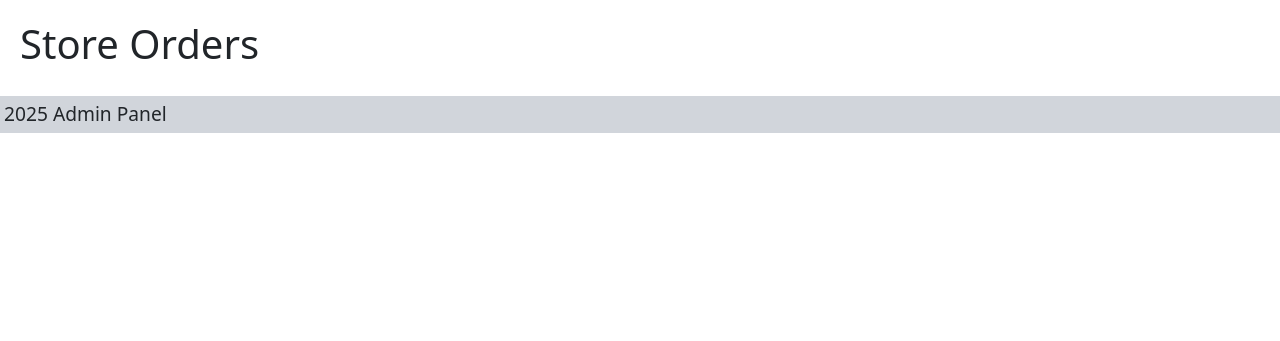
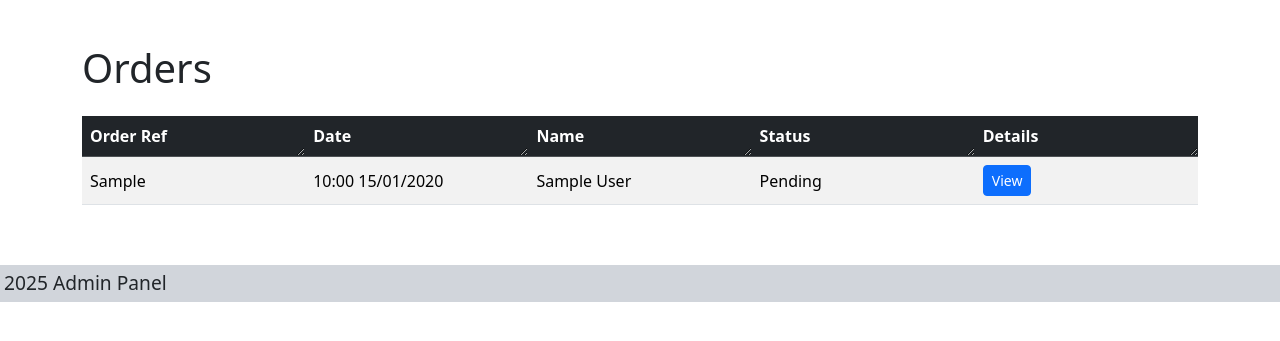
Before and after one commit to james-fitz86/pickle-polona, a Flask app: page /admin/orders in a window 1280 px wide. Shown: the part 254-595 px from the top of the page. Run offline with Flask 3, Linux system fonts and the light colour scheme; the visitor is signed in with stand-in values (Sample User, id 1); tables that the repository leaves empty hold one stand-in row (values such as "Sample post").

Commit message:
added html to display orders

```diff
--- a/templates/admin/orders.html
+++ b/templates/admin/orders.html
@@ -3,5 +3,35 @@
 {% block title %}Store Orders{% endblock %}
 
 {% block main %}
-<h1>Store Orders</h1>
+<div class="container my-4">
+    <h1 class="mb-4">Orders</h1>
+    <div class="table-responsive">
+        <table class="table table-striped table-hover align-middle">
+            <thead class="table-dark">
+                <tr>
+                    <th scope="col">Order Ref</th>
+                    <th scope="col">Date</th>
+                    <th scope="col">Name</th>
+                    <th scope="col">Status</th>
+                    <th scope="col">Details</th>
+                </tr>
+            </thead>
+            <tbody>
+                {% for order in orders %}
+                <tr>
+                    <td>{{ order.order_reference }}</td>
+                    <td>{{ order.created_at.strftime("%H:%M %d/%m/%Y") }}</td>
+                    <td>{{ order.first_name }} {{ order.surname }}</td>
+                    <td>{{ order.status.value.capitalize() }}</td>
+                    <td>
+                        <a href="{{ url_for('admin.order', id=order.id) }}" class="btn btn-primary btn-sm">
+                            View
+                        </a>
+                    </td>
+                </tr>
+                {% endfor %}
+            </tbody>
+        </table>
+    </div>
+</div>
 {% endblock %}
```
